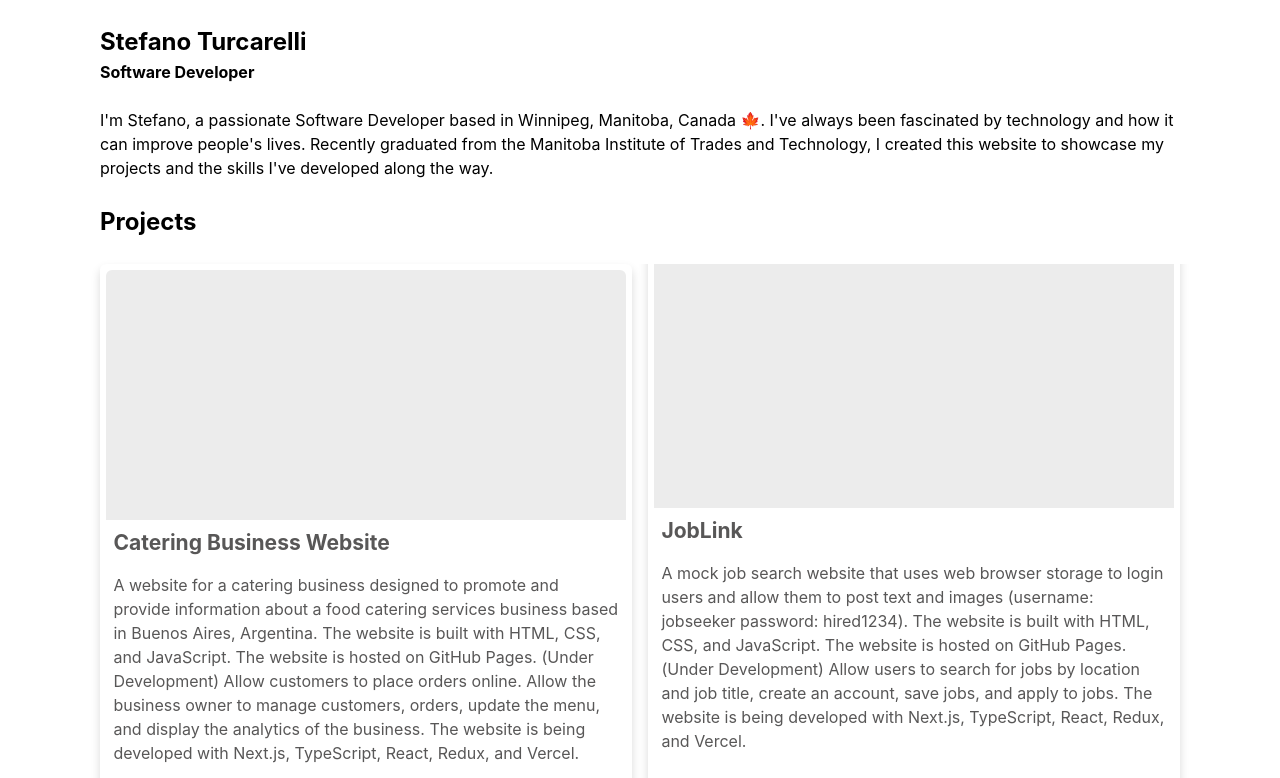
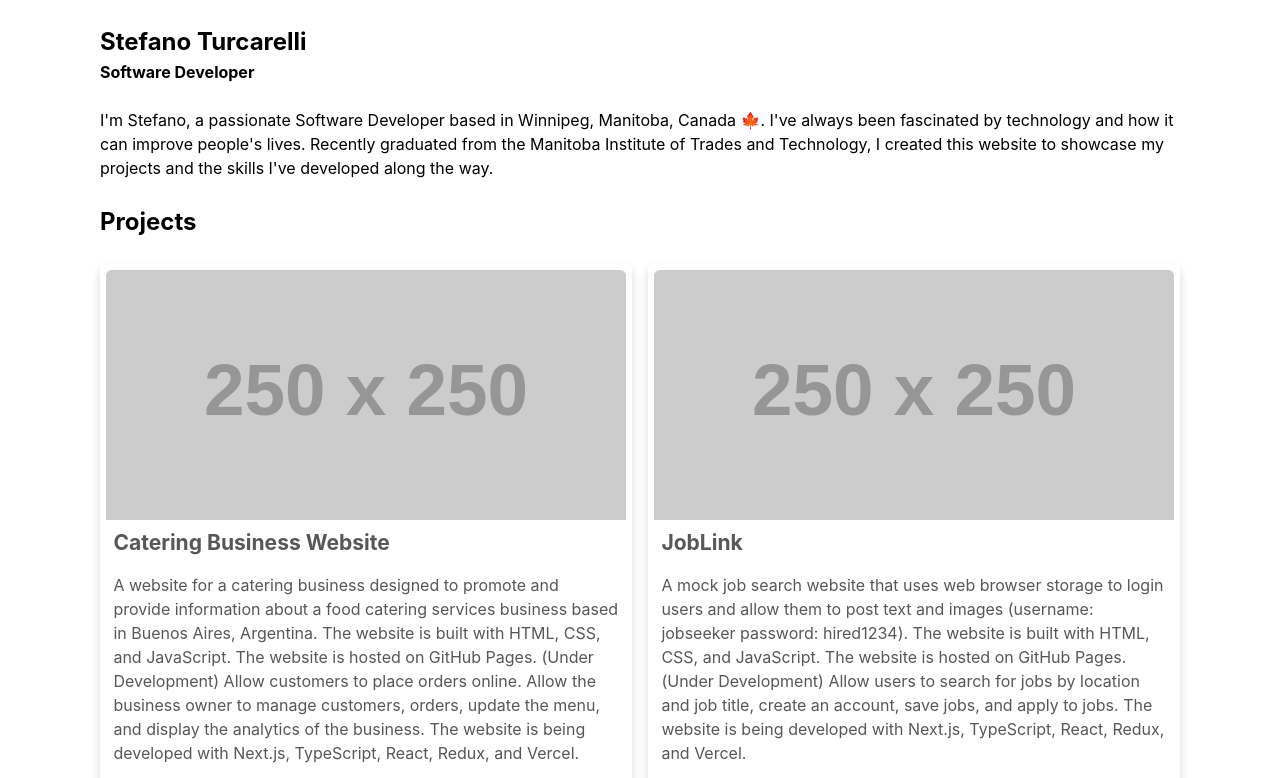
Before and after one commit to stefanoturcarelli/website, a Next.js app: page / in a window 1280 px wide. Shown: the top 778 px of the page. Built offline with nearby package versions, Linux system fonts and the light colour scheme.

Commit message:
Refactor ProjectCard component to add image support

```diff
--- a/app/components/projectCard/ProjectCard.tsx
+++ b/app/components/projectCard/ProjectCard.tsx
@@ -11,6 +11,7 @@ interface ProjectCardProps {
   readonly link2: string;
   readonly link1Text: string;
   readonly link2Text: string;
+  readonly image?: string;
 }
 
 export const ProjectCard = ({
@@ -20,11 +21,18 @@ export const ProjectCard = ({
   link2,
   link1Text,
   link2Text,
+  image,
 }: ProjectCardProps) => {
   return (
     <>
       <div className={styles.card}>
-        <div className={styles.card_image}></div>
+        <div className={styles.card_image}>
+          <img
+            src={image ? image : "https://via.placeholder.com/250"}
+            alt="Project Image"
+            className={styles.image}
+          />
+        </div>
         <div className={styles.heading}>
           <h3>{title ? title : "Title"}</h3>
         </div>
```
